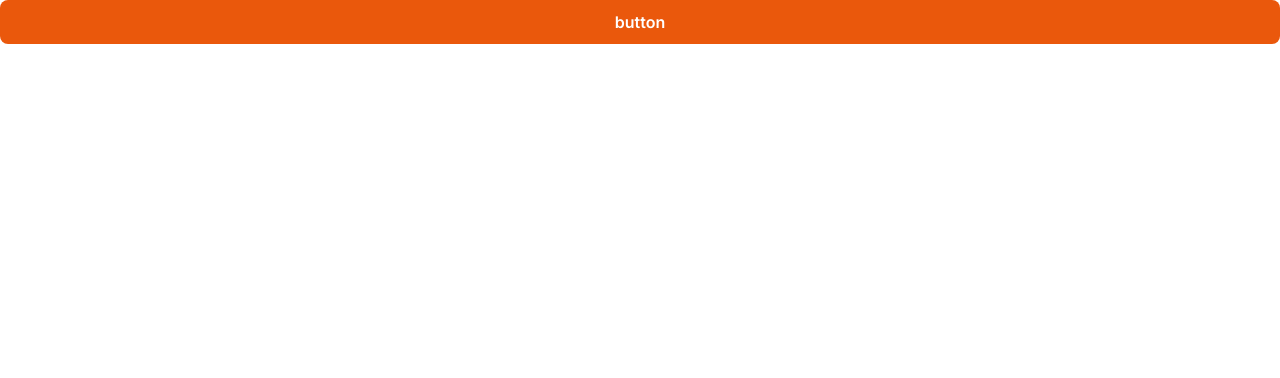
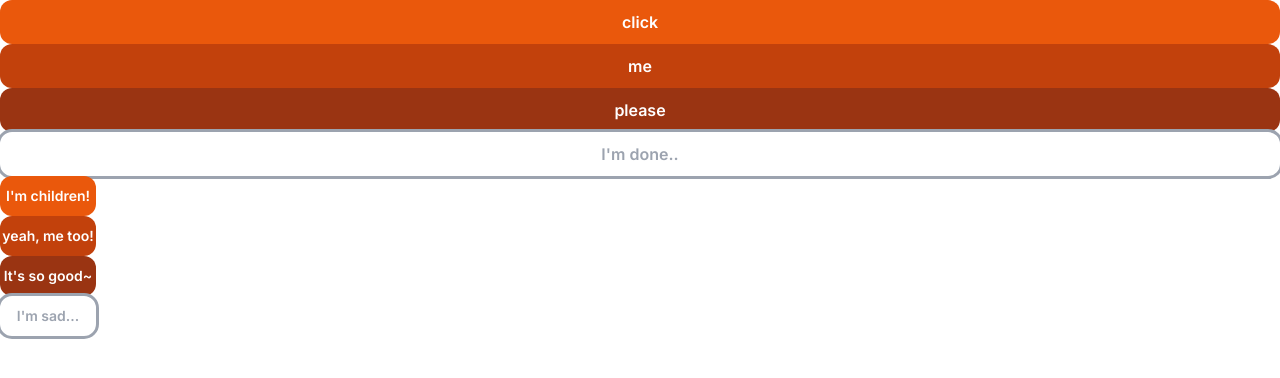
Before and after one commit to FESI5-team9/Frountend, a Next.js app: page /button in a window 1280 px wide. Shown: the top 378 px of the page. Built offline with nearby package versions, Linux system fonts and the light colour scheme.

Commit message:
refactor: 버튼 테스트 페이지 요소 추가 및 border-redius 수정

```diff
--- a/src/app/(testPages)/button/page.tsx
+++ b/src/app/(testPages)/button/page.tsx
@@ -1,5 +1,19 @@
 import Button from "@/components/Button";
 
 export default function ButtonTest() {
-  return <Button variant="primary" />;
+  return (
+    <>
+      <Button variant="primary" text="click" />
+      <Button variant="secondary" text="me" />
+      <Button variant="tertiary" text="please" />
+      <Button variant="disabled" text="I'm done.." />
+
+      <div className="w-24">
+        <Button variant="primary" size="small" text="I'm children!" />
+        <Button variant="secondary" size="small" text="yeah, me too!" />
+        <Button variant="tertiary" size="small" text="It's so good~" />
+        <Button variant="disabled" size="small" text="I'm sad..." />
+      </div>
+    </>
+  );
 }
--- a/src/components/Button.tsx
+++ b/src/components/Button.tsx
@@ -67,7 +67,7 @@ const Button: React.FC<ButtonProps> = ({
       type={type}
       onClick={onClick}
       disabled={disabled}
-      className={`rounded-lg font-semibold ${getVariantClasses()} ${getSizeClasses()} ${className}`}
+      className={`rounded-xl font-semibold ${getVariantClasses()} ${getSizeClasses()} ${className}`}
     >
       {text}
     </button>
```
